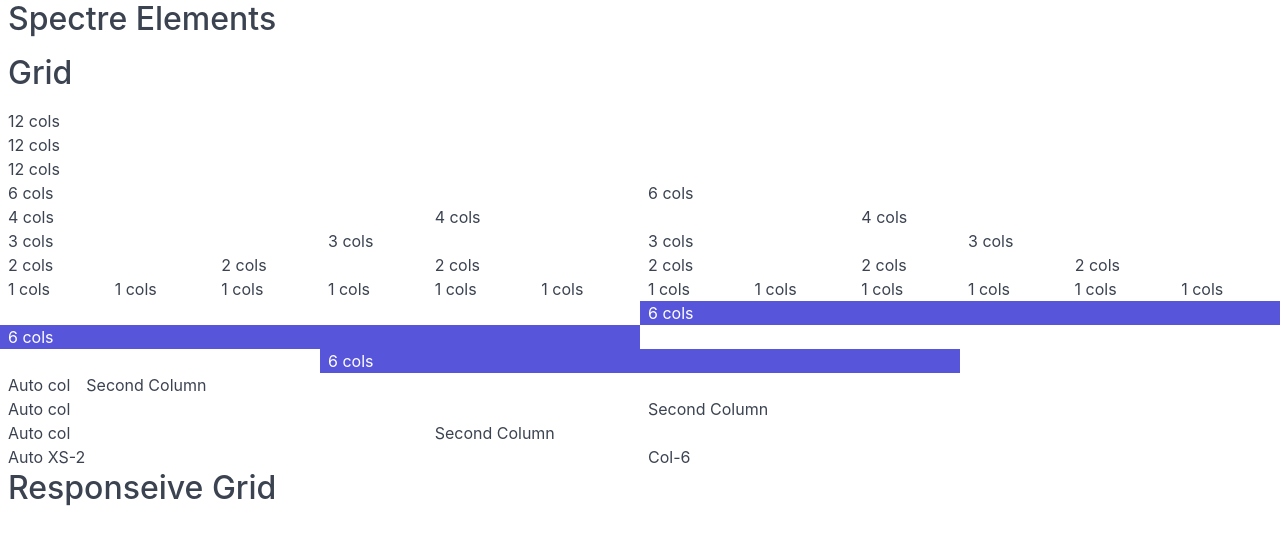
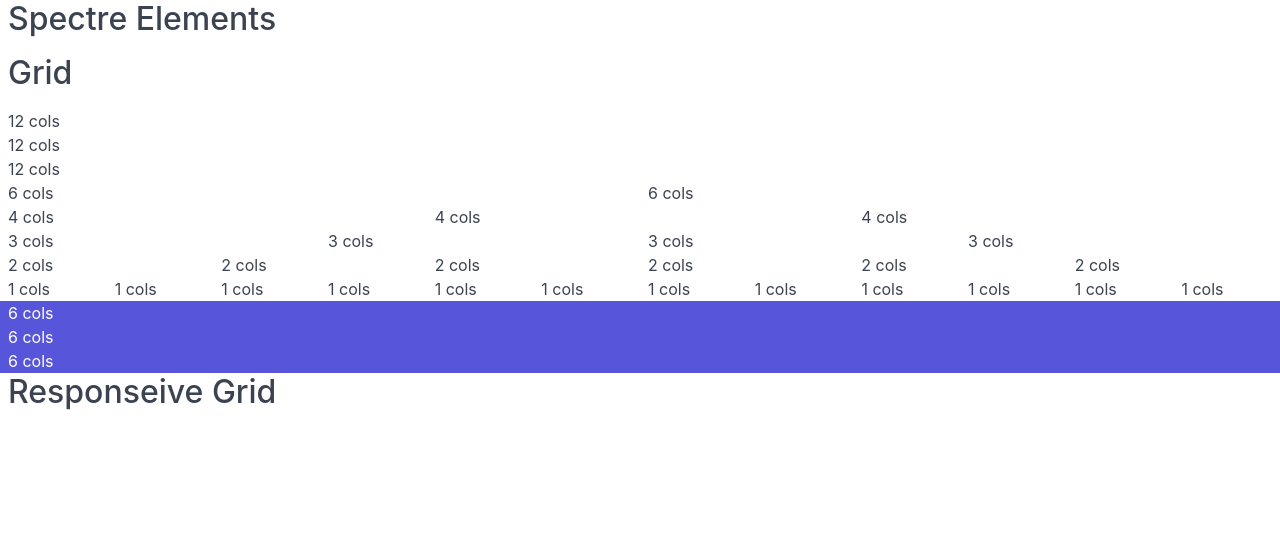
Before and after one commit to renegat59/spectre-vue, a Vue app: page / in a window 1280 px wide. Shown: the top 544 px of the page. Built offline with nearby package versions, Linux system fonts and the light colour scheme.

Commit message:
changed the column definitions to separate props. Added tests for implemented parts

```diff
--- a/src/App.vue
+++ b/src/App.vue
@@ -18,7 +18,10 @@
     <s-row v-for="offset in ['l', 'r', 'x']" :key="offset">
       <s-column columns="6" class="bg-primary" :autoOffset="offset">6 cols</s-column>
     </s-row>
+    <s-row>
 
+    </s-row>
+<!--
     <s-row>
       <s-column
         :columns="{
@@ -55,6 +58,12 @@
       <s-column columns="6">Col-6</s-column>
     </s-row>
 
+    <s-row>
+      <s-column
+      >Auto XS-2</s-column>
+      <s-column columns="6">Col-6</s-column>
+    </s-row> -->
+
     <h2>Responseive Grid</h2>
   </s-conatiner>
 </template>
--- a/src/components/Column.vue
+++ b/src/components/Column.vue
@@ -1,90 +1,62 @@
 <template>
-  <div :class="['column', columnsClass, autoOffsetClass]">
+  <div
+    :class="['column',
+    autoOffsetClass,
+    this.col ? `col-${col}` : '',
+    this.xs ? `col-xs-${xs}` : '',
+    this.sm ? `col-sm-${sm}` : '',
+    this.md ? `col-md-${md}` : '',
+    this.lg ? `col-lg-${lg}` : '',
+    this.xl ? `col-xl-${xl}` : '',
+  ]"
+  >
     <slot></slot>
   </div>
 </template>
 
 <script>
-import { screenSizes } from '../consts';
+import { screenSizes, autoOffsets } from "../consts";
+
+const columnsTypedef = {
+  type: [String, Number],
+  validator: value =>
+    value === "auto" || (Number.isInteger(value) && value > 0 && value <= 12)
+};
 
 export default {
   data() {
     return {
-      defaultColumns: 12,
+      defaultColumns: 12
     };
   },
   props: {
-    /**
-     * columns can be either one of those:
-     * - Number (one number for all the scren sizes),
-     * - String 'auto' which will create a class column column-auto
-     * - Object that defines number or 'auto' per screen size.
-     *   Example:
-     *   {
-     *      xs: 12,
-     *      md: 6,
-     *      xl: 4
-     *   }
-     * - Array with the first element being a default number of columns and second
-     *   being the object as specified above. Example:
-     *   [6, {xs: 12}]
-     */
-    columns: {
-      // should we really do a validation here?
-    },
+    col: columnsTypedef,
+    xs: columnsTypedef,
+    sm: columnsTypedef,
+    md: columnsTypedef,
+    lg: columnsTypedef,
+    xl: columnsTypedef,
     autoOffset: {
       validator(value) {
-        return ['l', 'r', 'x'].indexOf(value) !== -1;
-      },
-    },
+        return autoOffsets.indexOf(value) !== -1;
+      }
+    }
   },
   computed: {
-    columnsClass() {
-      // case 'auto'
-      if (this.columns === 'auto') return 'col-auto';
-      // case number 1-12
-      const columnsNumber = parseInt(this.columns, 10);
-      if (!Number.isNaN(columnsNumber)) {
-        return this.columnNumberClass(columnsNumber);
-      }
-      // case of object with sizes
-      if (typeof this.columns === 'object') {
-        return this.columnSizesClass(this.columns);
-      }
-      // case of Array with number and object
-      if (Array.isArray(this.columns) && this.columns.length === 2) {
-        let colClass = '';
-        if (this.columns[0] === 'auto') {
-          colClass += 'col-auto';
-        } else {
-          const defaultColumnNumber = parseInt(this.columns[0], 10);
-          if (!Number.isNaN(defaultColumnNumber)) {
-            colClass += this.columnNumberClass(defaultColumnNumber);
-          }
-        }
-
-        const screenSizeCols = this.columns[1];
-        if (typeof screenSizeCols === 'object') {
-          colClass += this.columnSizesClass(screenSizeCols);
-        }
-        return colClass;
-      }
-      return '';
-    },
     autoOffsetClass() {
-      return this.autoOffset ? `col-m${this.autoOffset}-auto` : '';
-    },
+      return this.autoOffset ? `col-m${this.autoOffset}-auto` : "";
+    }
   },
   methods: {
     columnNumberClass(cols) {
-      return cols > 0 && cols <= 12 ? `col-${cols}` : '';
+      return cols > 0 && cols <= 12 ? `col-${cols}` : "";
     },
     columnSizesClass(screenSizeColumns) {
       return Object.keys(screenSizeColumns)
-        .filter(size => screenSizes.indexOf(size) !== -1 || size === 'auto')
+        .filter(size => screenSizes.indexOf(size) !== -1 || size === "auto")
         .map(size => `col-${size}-${this.columns[size]}`);
-    },
-  },
+    }
+  }
 };
 </script>
 
--- a/src/consts.js
+++ b/src/consts.js
@@ -1 +1,2 @@
 export const screenSizes = ['xs', 'sm', 'md', 'lg', 'xl'];
+export const autoOffsets = ['l', 'r', 'x'];
```
Also changed, not shown: 1 other file (tests, documents, lock files or other folders).
